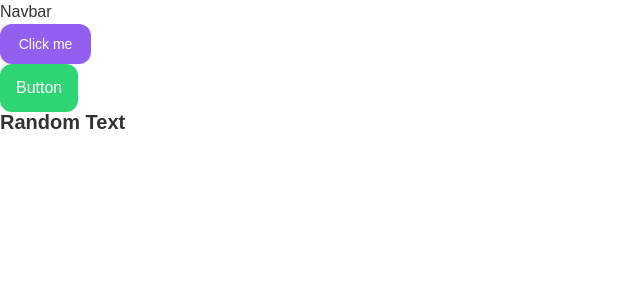
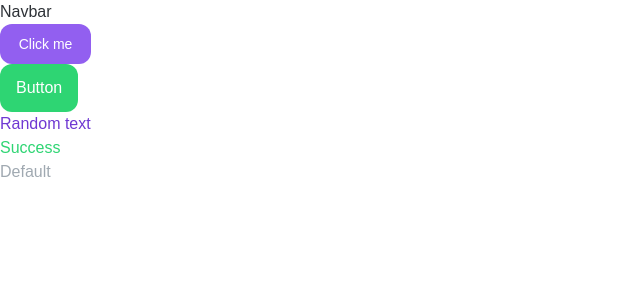
Before and after one commit to NenadBanjeglav/time-trove, a React (Vite) app: page / in a window 1280 px wide. Shown: the top 300 px of the page, without its empty margins (0-640 px from the left). Built offline with nearby package versions, Linux system fonts and the light colour scheme.

Commit message:
pallete and color props in Text component

```diff
--- a/src/components/atoms/text/Text.tsx
+++ b/src/components/atoms/text/Text.tsx
@@ -1,23 +1,46 @@
-import type { FontSizeType, FontWeightType, LineHeightType } from '../../../styles/theme.types'
+import type {
+  FontSizeType,
+  FontWeightType,
+  LineHeightType,
+  ThemeType,
+} from '../../../styles/theme.types'
 
 import { StyledText } from './text.styles'
 
-type TextProps = {
+export type TextAlignType = 'start' | 'end' | 'center' | 'justify'
+
+type BaseProps = {
   as?: 'span' | 'p'
   fontSize?: FontSizeType
   lineHeight?: LineHeightType
   fontWeight?: FontWeightType
+  textAlign?: TextAlignType
+  isVisible?: boolean
   children: React.ReactNode
-  textAlign?: string
 }
+
+type NeutralColorProps = {
+  pallete?: 'neutral'
+  color?: keyof ThemeType['colors']['neutral']
+}
+
+type OtherColorProps = {
+  pallete?: Exclude<keyof ThemeType['colors'], 'neutral'>
+  color?: keyof ThemeType['colors']['primary']
+}
+
+type TextProps = BaseProps & (NeutralColorProps | OtherColorProps)
 
 export const Text: React.FC<TextProps> = ({
   as = 'p',
   fontSize = 'base',
   fontWeight = 'regular',
   lineHeight = 'base',
-  children = 'Random text',
-  textAlign = 'left',
+  textAlign = 'start',
+  isVisible = false,
+  children = 'Random Text',
+  pallete = 'neutral',
+  color = 'hue200',
 }) => {
   return (
     <StyledText
@@ -26,6 +49,9 @@ export const Text: React.FC<TextProps> = ({
       $lineHeight={lineHeight}
       $fontWeight={fontWeight}
       $textAlign={textAlign}
+      $isVisible={isVisible}
+      $pallete={pallete}
+      $color={color}
     >
       {children}
     </StyledText>
--- a/src/components/atoms/text/text.styles.ts
+++ b/src/components/atoms/text/text.styles.ts
@@ -1,16 +1,33 @@
 import styled from 'styled-components'
 
-import type { FontSizeType, FontWeightType, LineHeightType } from '../../../styles/theme.types'
+import type {
+  FontSizeType,
+  FontWeightType,
+  LineHeightType,
+  ThemeType,
+} from '../../../styles/theme.types'
+
+import type { TextAlignType } from './Text'
 
 type StyledProps = {
   $fontSize: FontSizeType
   $fontWeight: FontWeightType
   $lineHeight: LineHeightType
-  $textAlign: string
+  $textAlign: TextAlignType
+  $isVisible: boolean
+  $pallete: keyof ThemeType['colors']
+  $color: string
+}
+
+const getThemeColor = (theme: ThemeType, pallete: keyof ThemeType['colors'], color: string) => {
+  const palleteColors = theme.colors[pallete] as Record<string, string>
+  return palleteColors[color]
 }
 
 export const StyledText = styled.span<StyledProps>`
   font-size: ${({ theme, $fontSize }) => theme.typography.fontSize[$fontSize]};
   font-weight: ${({ theme, $fontWeight }) => theme.typography.fontWeight[$fontWeight]};
   line-height: ${({ theme, $lineHeight }) => theme.typography.lineHeight[$lineHeight]};
+  text-align: ${({ $textAlign }) => $textAlign};
+  color: ${({ theme, $pallete, $color }) => getThemeColor(theme, $pallete, $color)};
 `
--- a/src/pages/Dashboard.tsx
+++ b/src/pages/Dashboard.tsx
@@ -6,9 +6,13 @@ export const Dashboard = () => {
     <div>
       <Button variant="primary" size="medium" label="Click me" />
       <Button variant="success" size="large" label="Button" />
-      <Text as="p" fontSize="large" fontWeight="bold" lineHeight="small">
-        Random Text
+      <Text pallete="primary" color="hue200">
+        Random text
       </Text>
+      <Text pallete="success" color="hue100">
+        Success
+      </Text>
+      <Text>Default</Text>
     </div>
   )
 }
```
Also changed, not shown: 1 other file (tests, documents, lock files or other folders).
